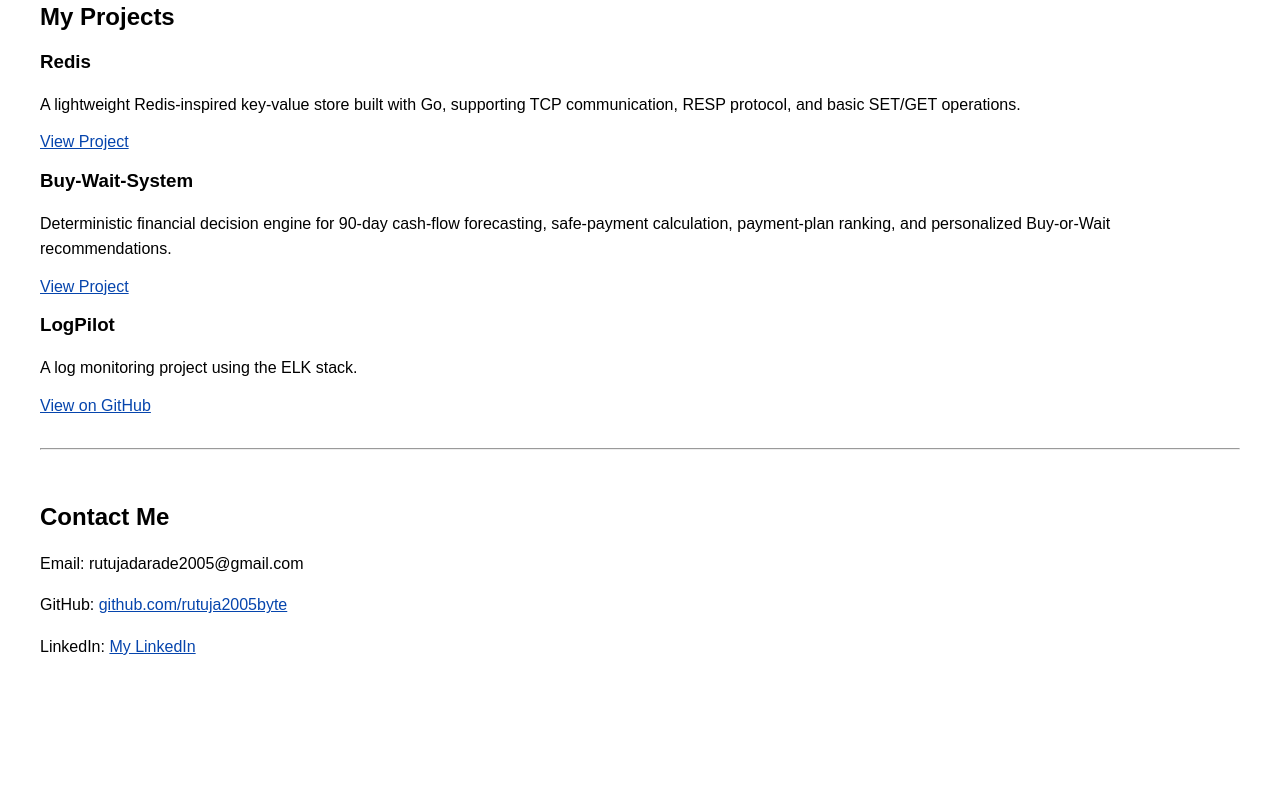
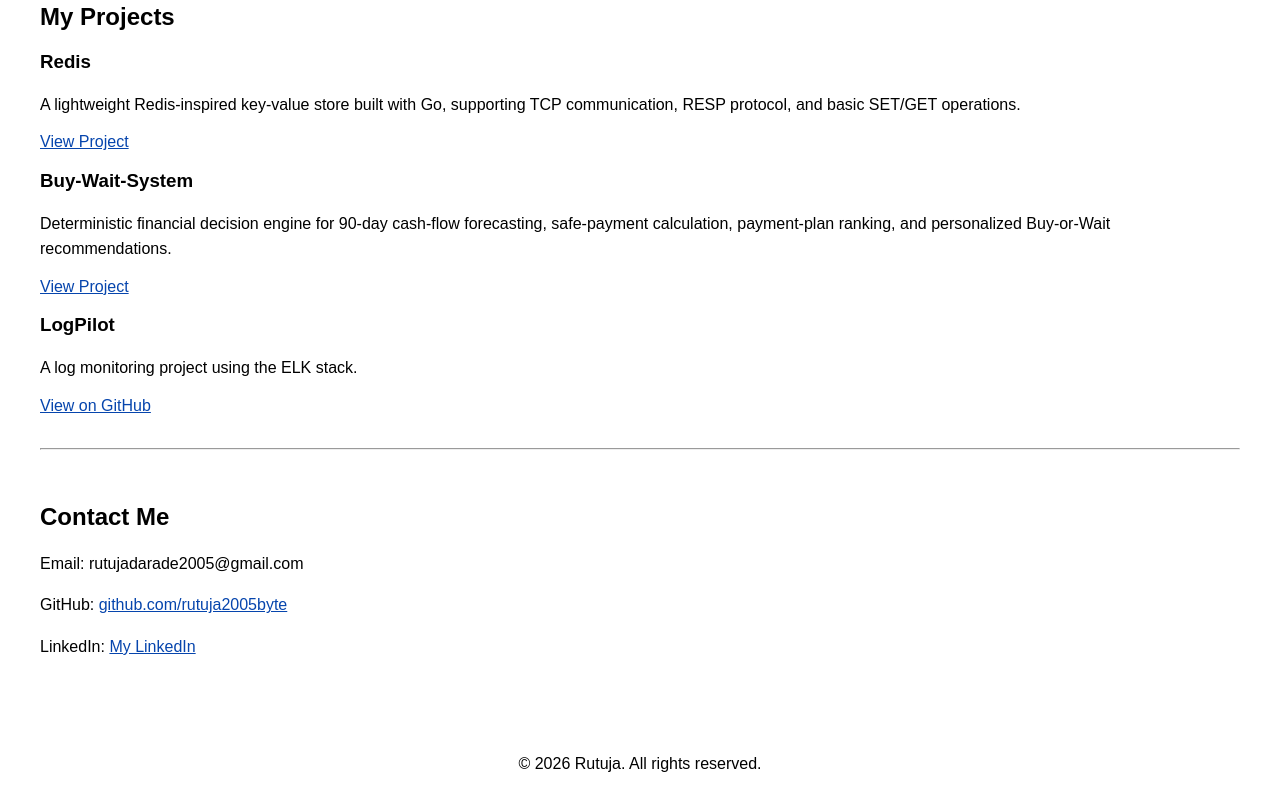
Before and after one commit to rutuja2005byte/Github-Practical-Test, a plain HTML site: page index.html in a window 1280 px wide. Shown: the part 851-1663 px from the top of the page. Before the commit the page ends 1571 px from the top, so only its background shows below. Drawn offline with Linux system fonts and the light colour scheme.

Commit message:
added footer

```diff
--- a/index.html
+++ b/index.html
@@ -79,6 +79,10 @@
     </section>
 
 
+    <footer>
+    <p>© 2026 Rutuja. All rights reserved.</p>
+    </footer>
+
 
     <script src="script.js"></script>
 </body>
```
